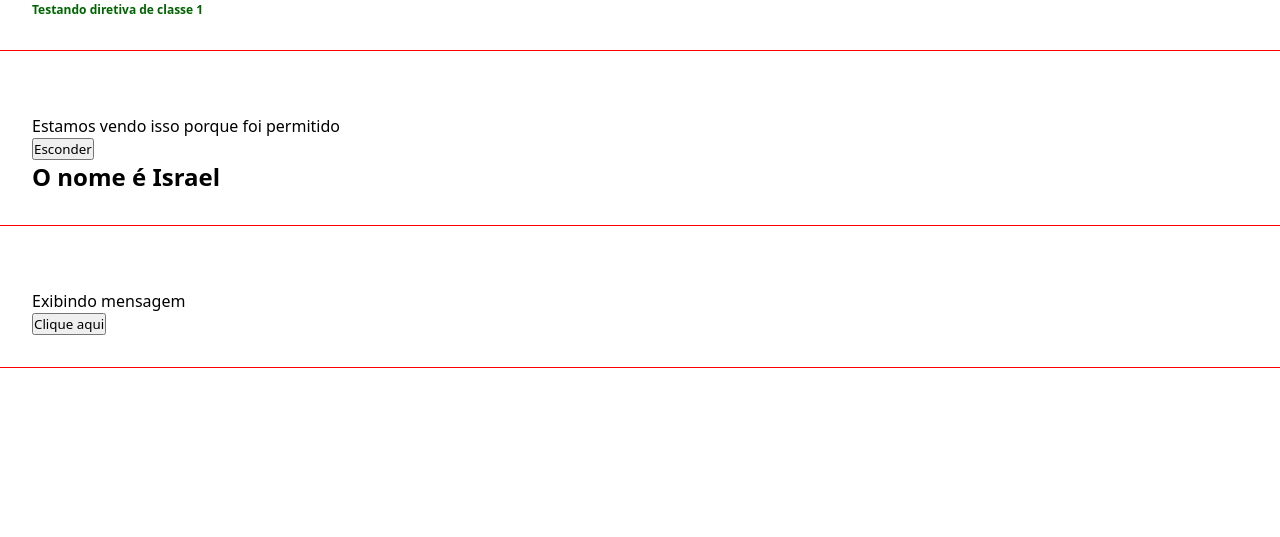
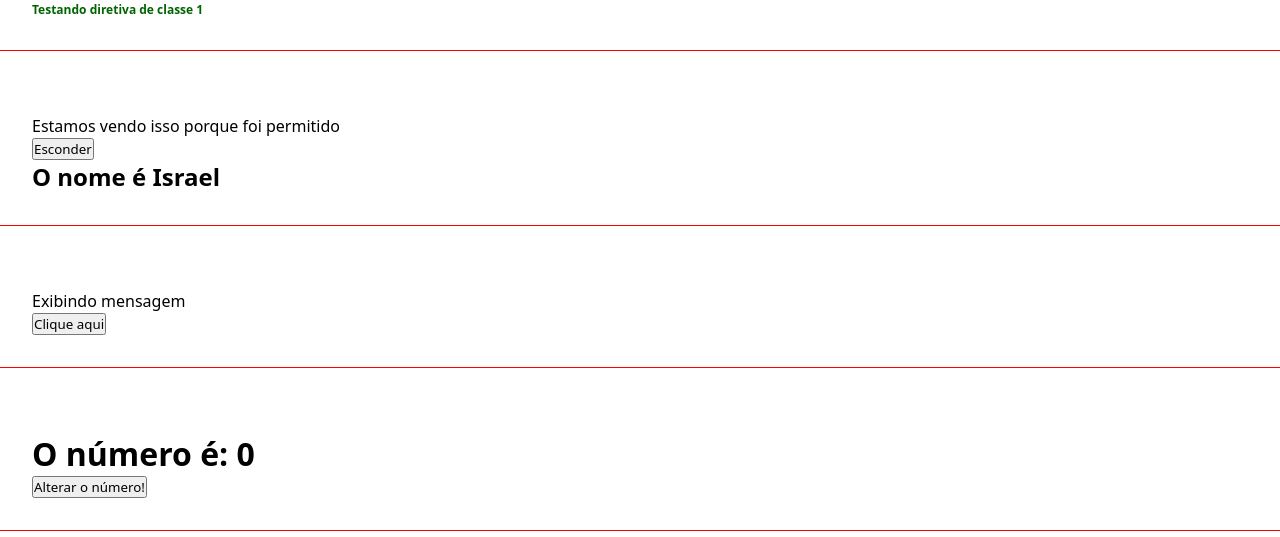
Before and after one commit to israelsilva282/Study-Angular, an Angular app: page / in a window 1280 px wide. Shown: the part 533-1070 px from the top of the page. Built offline with nearby package versions, Linux system fonts and the light colour scheme.

Commit message:
Adicionando emição de eventos com @OutPut

```diff
--- a/src/app/app.component.html
+++ b/src/app/app.component.html
@@ -5,3 +5,4 @@
 <app-directives />
 <app-if-render />
 <app-eventos />
+<app-emitter />
--- a/src/app/app.module.ts
+++ b/src/app/app.module.ts
@@ -8,6 +8,8 @@ import { ParentDataComponent } from './components/parent-data/parent-data.compon
 import { DirectivesComponent } from './components/directives/directives.component';
 import { IfRenderComponent } from './components/if-render/if-render.component';
 import { EventosComponent } from './components/eventos/eventos.component';
+import { EmitterComponent } from './components/emitter/emitter.component';
+import { ChangeNumberComponent } from './components/change-number/change-number.component';
 
 @NgModule({
   declarations: [
@@ -16,7 +18,9 @@ import { EventosComponent } from './components/eventos/eventos.component';
     ParentDataComponent,
     DirectivesComponent,
     IfRenderComponent,
-    EventosComponent
+    EventosComponent,
+    EmitterComponent,
+    ChangeNumberComponent
   ],
   imports: [
     BrowserModule,
--- /dev/null
+++ b/src/app/components/change-number/change-number.component.html
@@ -0,0 +1 @@
+<button (click)="handleClick()">Alterar o número!</button>
--- /dev/null
+++ b/src/app/components/change-number/change-number.component.ts
@@ -0,0 +1,14 @@
+import { Component, EventEmitter, Output } from '@angular/core';
+
+@Component({
+  selector: 'app-change-number',
+  templateUrl: './change-number.component.html',
+  styleUrls: ['./change-number.component.css']
+})
+export class ChangeNumberComponent {
+  @Output() changeNumber: EventEmitter<any> = new EventEmitter();
+
+  handleClick(){
+    this.changeNumber.emit()
+  }
+}
--- /dev/null
+++ b/src/app/components/emitter/emitter.component.html
@@ -0,0 +1,4 @@
+<div class="class">
+  <h1>O número é: {{ myNumber }}</h1>
+  <app-change-number (changeNumber)="onChangeNumber()" />
+</div>
--- /dev/null
+++ b/src/app/components/emitter/emitter.component.ts
@@ -0,0 +1,16 @@
+import { Component } from '@angular/core';
+
+@Component({
+  selector: 'app-emitter',
+  templateUrl: './emitter.component.html',
+  styleUrls: ['./emitter.component.css']
+})
+export class EmitterComponent {
+
+  myNumber: number = 0;
+
+  onChangeNumber(){
+    this.myNumber = Math.floor(Math.random() * 100)
+  }
+
+}
```
Also changed, not shown: src/app/components/change-number/change-number.component.css (added), src/app/components/emitter/emitter.component.css (added), 2 other files (tests, documents, lock files or other folders).
